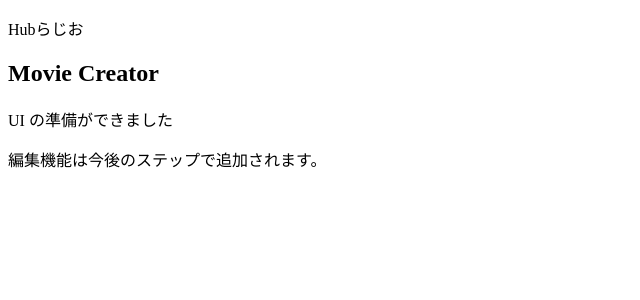
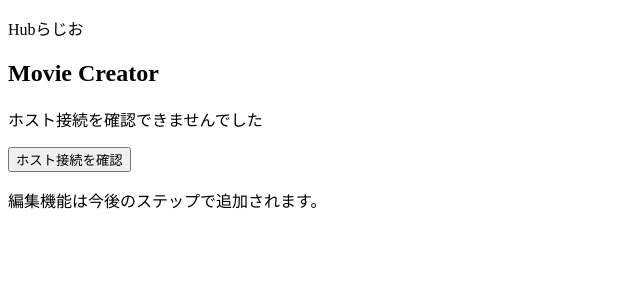
Before and after one commit to dahatake/HubRadio-MovieCreator, a React (Vite) app in the folder src/HubRadio.Web/: page / in a window 1280 px wide. Shown: the top 300 px of the page, without its empty margins (0-640 px from the left). Built offline with nearby package versions, Linux system fonts and the light colour scheme.

Commit message:
feat(web): add reducer-based host sync state

```diff
--- a/src/HubRadio.Web/src/App.tsx
+++ b/src/HubRadio.Web/src/App.tsx
@@ -1,13 +1,33 @@
+import { selectSyncStatus, useAppState, type SyncStatus } from './state'
+
+const statusMessages: Readonly<Record<SyncStatus, string>> = {
+  unsaved: 'ホスト接続は未確認です',
+  pending: 'ホスト接続を確認しています',
+  acknowledged: 'ホスト接続を確認しました',
+  error: 'ホスト接続を確認できませんでした',
+}
+
 function App() {
+  const { state, synchronize } = useAppState()
+  const syncStatus = selectSyncStatus(state)
+
   return (
     <main className="app-shell" aria-labelledby="app-title">
       <section className="welcome-card" aria-describedby="app-description">
         <p className="eyebrow">Hubらじお</p>
         <h1 id="app-title">Movie Creator</h1>
-        <p className="status" role="status">
+        <p className="status" role="status" data-sync-status={syncStatus}>
           <span className="status-indicator" aria-hidden="true" />
-          UI の準備ができました
+          {statusMessages[syncStatus]}
         </p>
+        <button
+          className="bridge-button"
+          type="button"
+          disabled={syncStatus === 'pending'}
+          onClick={synchronize}
+        >
+          ホスト接続を確認
+        </button>
         <p id="app-description" className="description">
           編集機能は今後のステップで追加されます。
         </p>
--- a/src/HubRadio.Web/src/main.tsx
+++ b/src/HubRadio.Web/src/main.tsx
@@ -2,6 +2,7 @@ import { StrictMode } from 'react'
 import { createRoot } from 'react-dom/client'
 
 import App from './App'
+import { AppStateProvider } from './state'
 import './styles.css'
 
 const rootElement = document.getElementById('root')
@@ -12,6 +13,8 @@ if (rootElement === null) {
 
 createRoot(rootElement).render(
   <StrictMode>
-    <App />
+    <AppStateProvider>
+      <App />
+    </AppStateProvider>
   </StrictMode>,
 )
--- /dev/null
+++ b/src/HubRadio.Web/src/state/AppStateProvider.tsx
@@ -0,0 +1,116 @@
+import {
+  createContext,
+  useCallback,
+  useContext,
+  useEffect,
+  useMemo,
+  useReducer,
+  useRef,
+  type ReactNode,
+} from 'react'
+
+import { createHostBridgeClient, type BridgeClient } from '../bridge'
+import {
+  appStateReducer,
+  bridgeUnavailable,
+  initialAppState,
+  localChanged,
+  syncAcknowledged,
+  syncFailed,
+  syncRequested,
+} from './appState'
+import type { AppState } from './types'
+
+export interface AppStateContextValue {
+  readonly state: AppState
+  readonly markChanged: () => void
+  readonly synchronize: () => void
+}
+
+export interface AppStateProviderProps {
+  readonly children: ReactNode
+  readonly createClient?: () => BridgeClient
+}
+
+const AppStateContext = createContext<AppStateContextValue | undefined>(undefined)
+const missingProviderMessage = 'useAppState must be used within an AppStateProvider.'
+
+export function AppStateProvider({
+  children,
+  createClient = createHostBridgeClient,
+}: AppStateProviderProps) {
+  const [state, dispatch] = useReducer(appStateReducer, initialAppState)
+  const clientRef = useRef<BridgeClient | null>(null)
+
+  useEffect(() => {
+    let client: BridgeClient
+    try {
+      client = createClient()
+    } catch {
+      dispatch(bridgeUnavailable())
+      return
+    }
+
+    let unsubscribe: () => void
+    try {
+      unsubscribe = client.onPingResponse((response) => {
+        dispatch(syncAcknowledged(response.requestId))
+      })
+    } catch {
+      client.dispose()
+      dispatch(bridgeUnavailable())
+      return
+    }
+
+    clientRef.current = client
+
+    return () => {
+      if (clientRef.current === client) {
+        clientRef.current = null
+      }
+
+      try {
+        unsubscribe()
+      } finally {
+        client.dispose()
+      }
+    }
+  }, [createClient])
+
+  const markChanged = useCallback(() => {
+    dispatch(localChanged())
+  }, [])
+
+  const synchronize = useCallback(() => {
+    const requestId = window.crypto.randomUUID().toLowerCase()
+    dispatch(syncRequested(requestId))
+
+    const client = clientRef.current
+    if (client === null) {
+      dispatch(bridgeUnavailable())
+      return
+    }
+
+    try {
+      client.sendPing(requestId)
+    } catch {
+      dispatch(syncFailed(requestId, 'bridge_send_failed'))
+    }
+  }, [])
+
+  const value = useMemo<AppStateContextValue>(
+    () => ({ state, markChanged, synchronize }),
+    [markChanged, state, synchronize],
+  )
+
+  return <AppStateContext.Provider value={value}>{children}</AppStateContext.Provider>
+}
+
+export function useAppState(): AppStateContextValue {
+  const value = useContext(AppStateContext)
+  if (value === undefined) {
+    throw new Error(missingProviderMessage)
+  }
+
+  return value
+}
--- /dev/null
+++ b/src/HubRadio.Web/src/state/appSelectors.ts
@@ -0,0 +1,24 @@
+import type { AppState, SyncStatus } from './types'
+
+export function selectSyncStatus(state: AppState): SyncStatus {
+  if (state.pending !== null) {
+    return 'pending'
+  }
+
+  if (state.lastError !== null) {
+    return 'error'
+  }
+
+  if (state.acknowledgedRevision === state.localRevision) {
+    return 'acknowledged'
+  }
+
+  return 'unsaved'
+}
+
+export function hasUnsavedChanges(state: AppState): boolean {
+  return (
+    state.acknowledgedRevision === null ||
+    state.acknowledgedRevision !== state.localRevision
+  )
+}
--- /dev/null
+++ b/src/HubRadio.Web/src/state/appState.ts
@@ -0,0 +1,82 @@
+import type { AppAction, AppState, SyncError } from './types'
+
+export const initialAppState: AppState = {
+  localRevision: 0,
+  acknowledgedRevision: null,
+  pending: null,
+  lastError: null,
+}
+
+export function localChanged(): AppAction {
+  return { type: 'localChanged' }
+}
+
+export function syncRequested(requestId: string): AppAction {
+  return { type: 'syncRequested', requestId }
+}
+
+export function syncAcknowledged(requestId: string): AppAction {
+  return { type: 'syncAcknowledged', requestId }
+}
+
+export function syncFailed(requestId: string, error: SyncError): AppAction {
+  return { type: 'syncFailed', requestId, error }
+}
+
+export function bridgeUnavailable(): AppAction {
+  return { type: 'bridgeUnavailable' }
+}
+
+export function appStateReducer(state: AppState, action: AppAction): AppState {
+  switch (action.type) {
+    case 'localChanged':
+      return {
+        ...state,
+        localRevision: state.localRevision + 1,
+      }
+
+    case 'syncRequested':
+      return {
+        ...state,
+        pending: {
+          requestId: action.requestId,
+          revision: state.localRevision,
+        },
+        lastError: null,
+      }
+
+    case 'syncAcknowledged': {
+      const pending = state.pending
+      if (pending === null || pending.requestId !== action.requestId) {
+        return state
+      }
+
+      return {
+        ...state,
+        acknowledgedRevision: pending.revision,
+        pending: null,
+      }
+    }
+
+    case 'syncFailed':
+      if (state.pending === null || state.pending.requestId !== action.requestId) {
+        return state
+      }
+
+      return {
+        ...state,
+        pending: null,
+        lastError: action.error,
+      }
+
+    case 'bridgeUnavailable':
+      return {
+        ...state,
+        pending: null,
+        lastError: 'bridge_unavailable',
+      }
+  }
+
+  const exhaustiveAction: never = action
+  return exhaustiveAction
+}
--- /dev/null
+++ b/src/HubRadio.Web/src/state/index.ts
@@ -0,0 +1,19 @@
+export {
+  appStateReducer,
+  bridgeUnavailable,
+  initialAppState,
+  localChanged,
+  syncAcknowledged,
+  syncFailed,
+  syncRequested,
+} from './appState'
+export { hasUnsavedChanges, selectSyncStatus } from './appSelectors'
+export { AppStateProvider, useAppState } from './AppStateProvider'
+export type { AppStateContextValue, AppStateProviderProps } from './AppStateProvider'
+export type {
+  AppAction,
+  AppState,
+  PendingSynchronization,
+  SyncError,
+  SyncStatus,
+} from './types'
--- /dev/null
+++ b/src/HubRadio.Web/src/state/types.ts
@@ -0,0 +1,22 @@
+export type SyncError = 'bridge_unavailable' | 'bridge_send_failed'
+
+export interface PendingSynchronization {
+  readonly requestId: string
+  readonly revision: number
+}
+
+export interface AppState {
+  readonly localRevision: number
+  readonly acknowledgedRevision: number | null
+  readonly pending: PendingSynchronization | null
+  readonly lastError: SyncError | null
+}
+
+export type SyncStatus = 'unsaved' | 'pending' | 'acknowledged' | 'error'
+
+export type AppAction =
+  | Readonly<{ type: 'localChanged' }>
+  | Readonly<{ type: 'syncRequested'; requestId: string }>
+  | Readonly<{ type: 'syncAcknowledged'; requestId: string }>
+  | Readonly<{ type: 'syncFailed'; requestId: string; error: SyncError }>
+  | Readonly<{ type: 'bridgeUnavailable' }>
--- a/src/HubRadio.Web/src/styles.css
+++ b/src/HubRadio.Web/src/styles.css
@@ -60,15 +60,58 @@ h1 {
   gap: 0.625rem;
   align-items: center;
   margin: 2rem 0 0;
-  color: #205c39;
+  color: #4a5568;
   font-weight: 700;
 }
 
 .status-indicator {
   width: 0.75rem;
   height: 0.75rem;
+  background: #718096;
+  border-radius: 50%;
+}
+
+.status[data-sync-status="pending"] {
+  color: #3158a6;
+}
+
+.status[data-sync-status="pending"] .status-indicator {
+  background: #4c6fc0;
+}
+
+.status[data-sync-status="acknowledged"] {
+  color: #205c39;
+}
+
+.status[data-sync-status="acknowledged"] .status-indicator {
   background: #2b8a53;
-  border-radius: 50%;
+}
+
+.status[data-sync-status="error"] {
+  color: #a33a3a;
+}
+
+.status[data-sync-status="error"] .status-indicator {
+  background: #c94b4b;
+}
+
+.bridge-button {
+  display: block;
+  min-height: 2.75rem;
+  margin: 1.25rem auto 0;
+  padding: 0.625rem 1.125rem;
+  color: #ffffff;
+  font: inherit;
+  font-weight: 700;
+  background: #3158a6;
+  border: 0;
+  border-radius: 0.5rem;
+  cursor: pointer;
+}
+
+.bridge-button:disabled {
+  cursor: wait;
+  opacity: 0.6;
 }
 
 .description {
```
Also changed, not shown: 2 other files (tests, documents, lock files or other folders).
